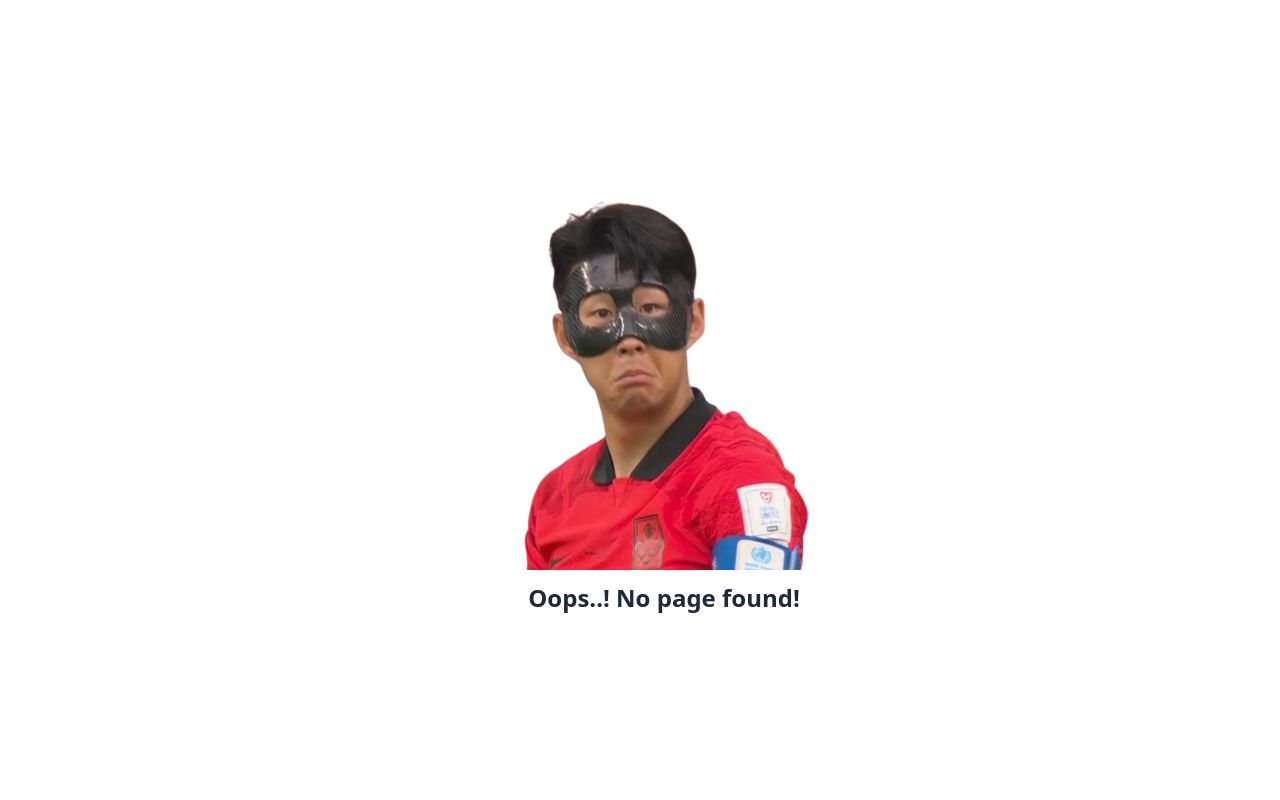
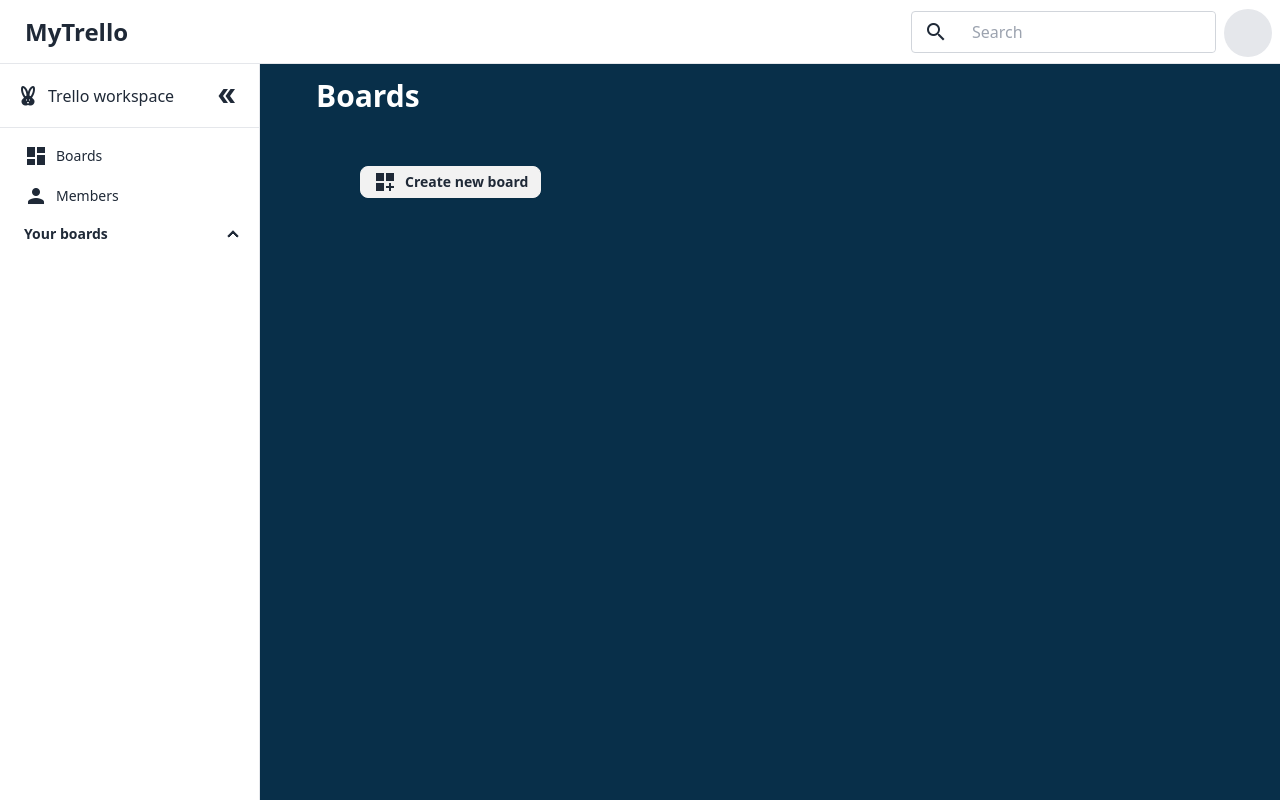
Before and after one commit to kwonhyunjeen/kanbanwave, a React (Create React App) app: page /boards in a window 1280 px wide. Built offline with nearby package versions, Linux system fonts and the light colour scheme; what chance would draw is missing.

Commit message:
separate Workspace as BoardsPage with kanbanwave

```diff
--- a/src/app/components/layout/Nav.tsx
+++ b/src/app/components/layout/Nav.tsx
@@ -31,7 +31,7 @@
           </div>
           <ul className="menu">
             <li>
-              <Link to="/workspace/abcde">
+              <Link to="/boards">
                 <Icon name="dashboard" />
                 Boards
               </Link>
--- /dev/null
+++ b/src/app/pages/BoardsPage.tsx
@@ -0,0 +1,9 @@
+import { BoardList } from "kanbanwave"
+
+const BoardsPage = () => {
+  return (
+    <BoardList />
+  )
+}
+
+export default BoardsPage
--- a/src/app/pages/index.ts
+++ b/src/app/pages/index.ts
@@ -1,2 +1,2 @@
-export { default as Workspace } from './Workspace';
 export { default as BoardPage } from './BoardPage';
+export { default as BoardsPage } from './BoardsPage';
--- a/src/app/routes/router.tsx
+++ b/src/app/routes/router.tsx
@@ -1,6 +1,6 @@
 import { BaseLayout } from 'app/components';
 import { NoMatch } from 'app/components/routes';
-import { BoardPage, Workspace } from 'app/pages';
+import { BoardPage, BoardsPage } from 'app/pages';
 import { createBrowserRouter } from 'react-router-dom';
 
 const router = createBrowserRouter([
@@ -8,7 +8,7 @@
     path: '/',
     element: <BaseLayout />,
     children: [
-      { path: '/workspace/:id', element: <Workspace /> },
+      { path: '/boards', element: <BoardsPage /> },
       { path: '/boards/:id', element: <BoardPage /> },
     ]
   },
--- a/src/app/pages/Workspace.tsx
+++ b/src/kanbanwave/BoardList.tsx
@@ -17,7 +17,7 @@
 import bgBoard from 'app/assets/bg-board.jpg';
 import { useKanbanBoard } from 'kanbanwave';
 
-const Workspace = () => {
+const BoardList = () => {
   const [open, dialogOpen] = useToggle(false);
 
   const boardStore = useKanbanBoard();
@@ -141,4 +141,4 @@
   );
 };
 
-export default Workspace;
+export default BoardList;
--- a/src/kanbanwave/index.ts
+++ b/src/kanbanwave/index.ts
@@ -11,5 +11,6 @@
 
 export { default as AddItemForm } from './AddItemForm'
 export { default as Board } from './Board'
+export { default as BoardList } from './BoardList'
 export { default as Card } from './Card'
 export { default as List } from './List'
```
